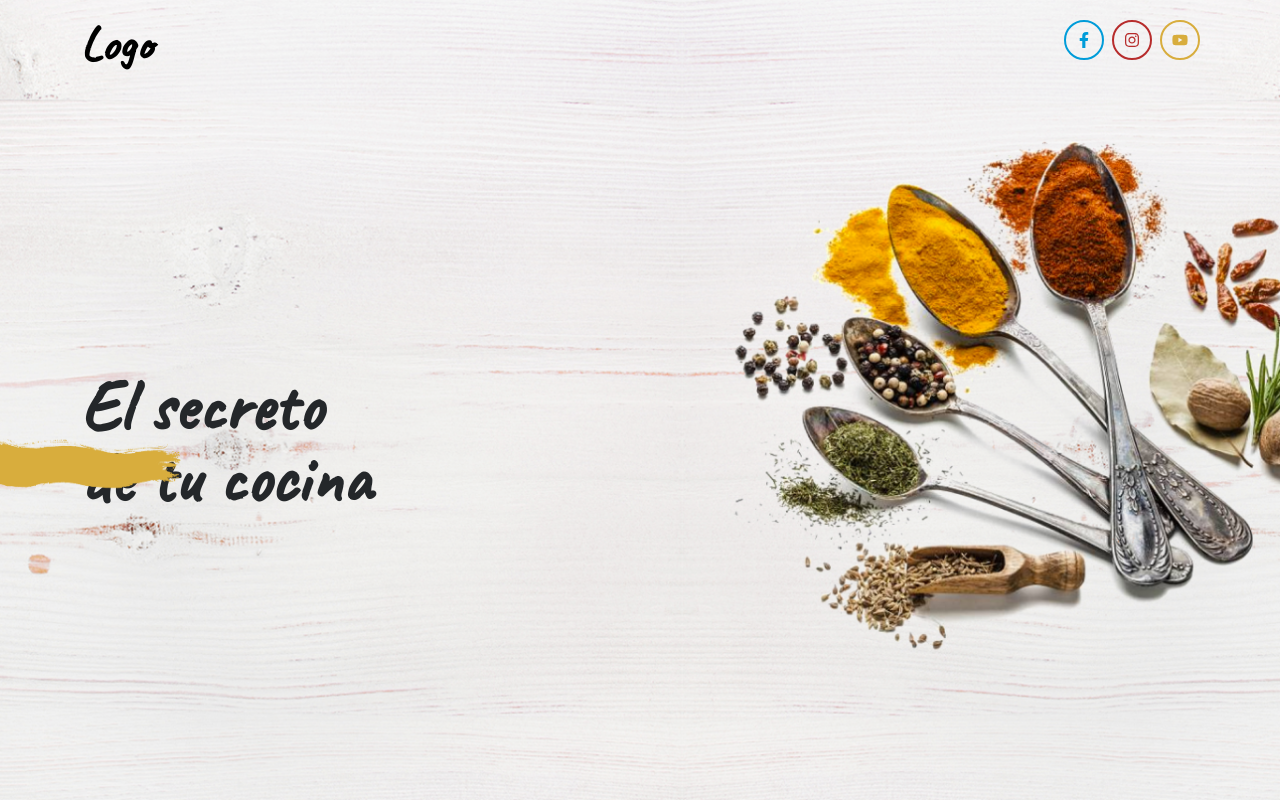
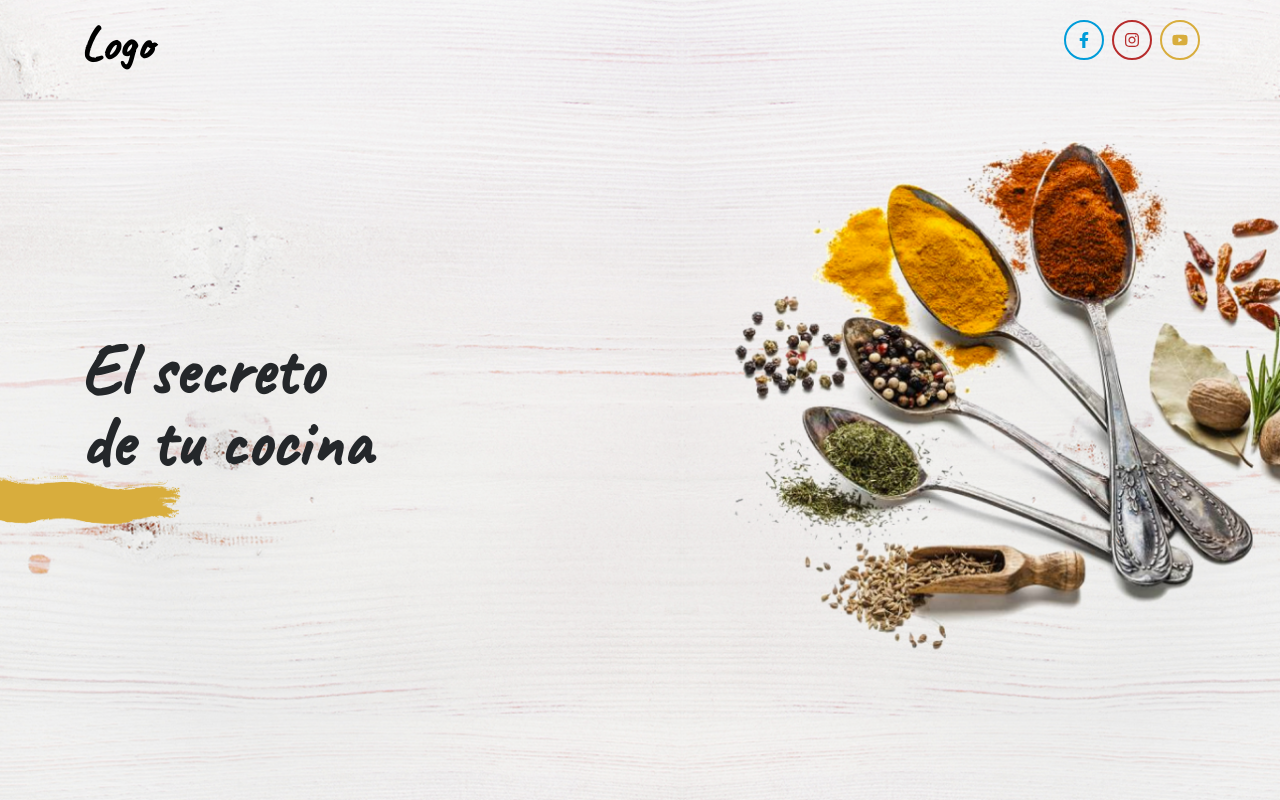
Before and after one commit to bettyrjc/meatcode, a Next.js app: page / in a window 1280 px wide. Shown: the top 800 px of the page. Built offline with nearby package versions, Linux system fonts and the light colour scheme; no server answers.

Commit message:
:lipstick: update styles in header

```diff
--- a/src/components/header.tsx
+++ b/src/components/header.tsx
@@ -39,7 +39,7 @@ const Header = () => {
         <h1 className="font-bold text-black md:pl-20 text-7xl">
           El secreto <br /> de tu cocina
         </h1>
-        <div className="-mt-6 md:-m-24">
+        <div className="-mt-6  md:-mt-6 md:-m-24">
           <Image src="/images/BRUSH.png" alt="brush" width="300" height="100" />
         </div>
       </div>
```
